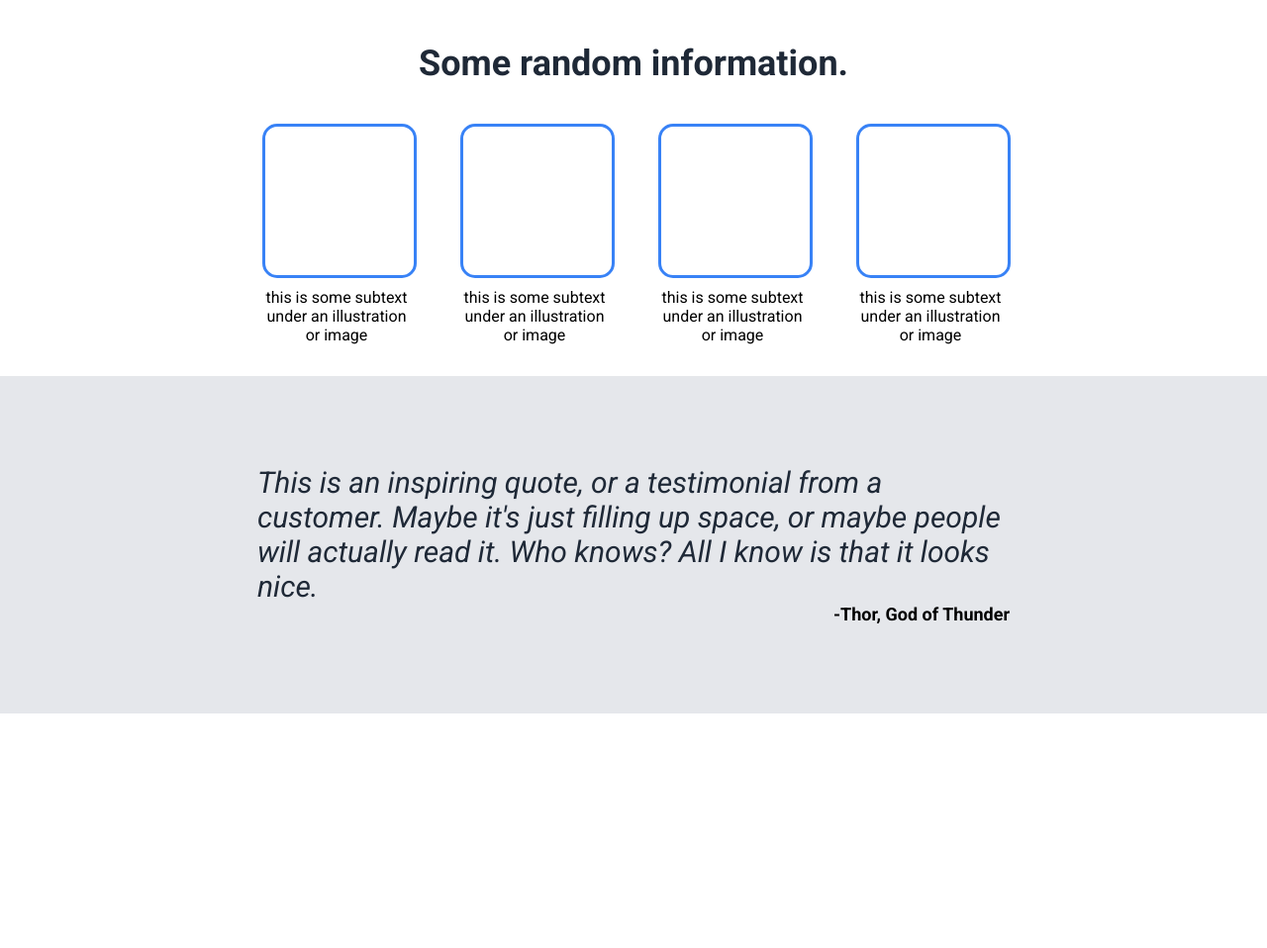
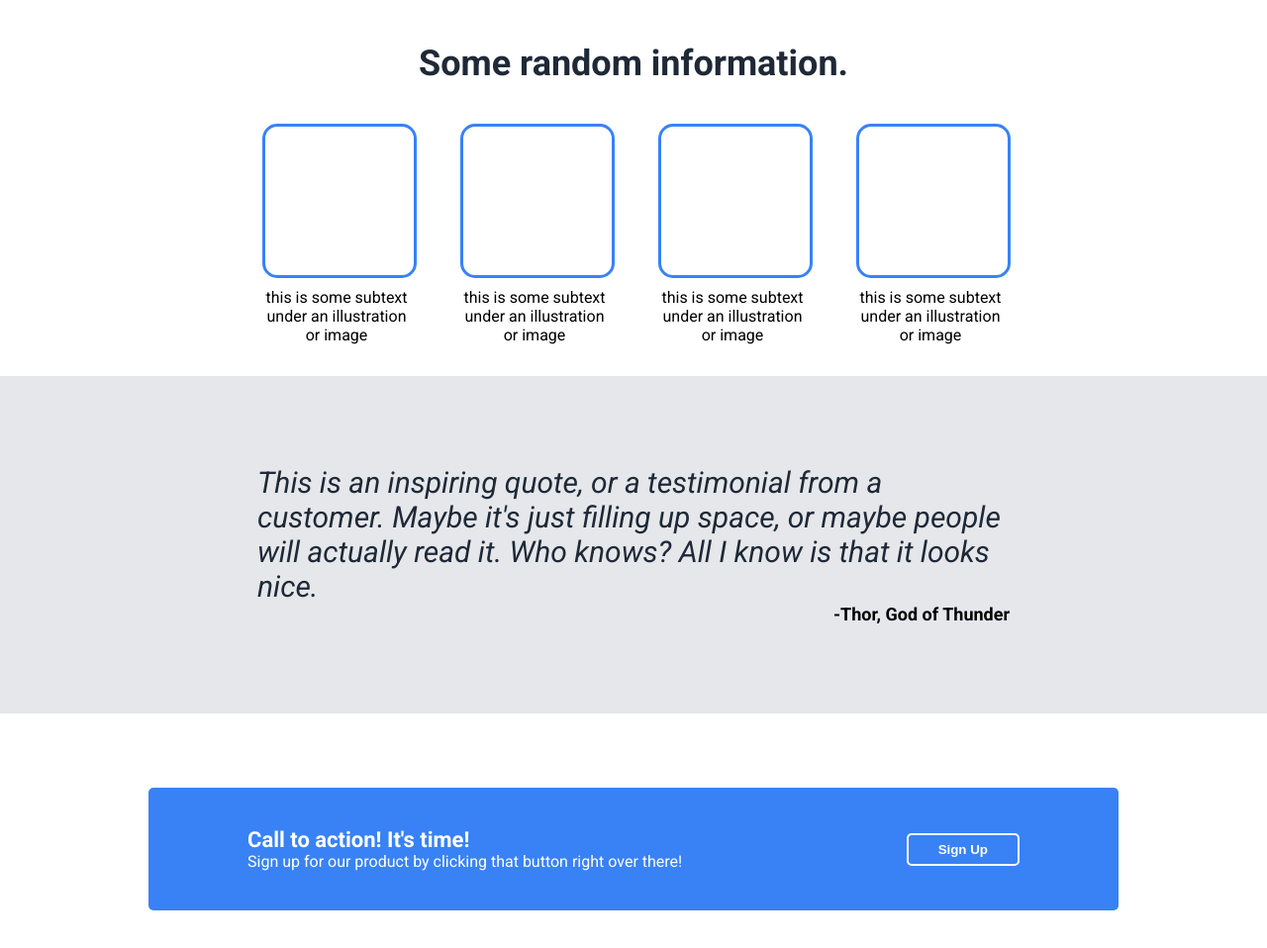
Before and after one commit to JackBogart/landing-page, a plain HTML site: page index.html in a window 1280 px wide. Shown: the part 442-1400 px from the top of the page at 99% size. Before the commit the page ends 1163 px from the top, so only its background shows below. Drawn offline with Linux system fonts and the light colour scheme.

Commit message:
Add sign up banner to the page
A section encouraging users to sign up was added for convenience.

```diff
--- a/css/styles.css
+++ b/css/styles.css
@@ -8,8 +8,7 @@ body {
   font-family: "Roboto", sans-serif;
 }
 .section-1,
-.section-2,
-.section-4 {
+.section-2 {
   padding: 5px 100px;
 }
 
@@ -72,6 +71,7 @@ ul {
   color: white;
   border-radius: 5px;
   border: 0;
+  font-weight: bold;
 }
 
 .placeholder {
@@ -131,3 +131,25 @@ ul {
   font-weight: bold;
   font-size: 18px;
 }
+
+.section-4 {
+  margin: 75px 150px;
+  padding: 40px 100px;
+  background-color: #3882f6;
+  border-radius: 5px;
+  display: flex;
+  justify-content: space-between;
+  align-items: center;
+}
+
+.section-4 .sign-up {
+  border: 2px white solid;
+}
+
+.sign-up-banner {
+  color: white;
+}
+.banner-header {
+  font-weight: bold;
+  font-size: 22px;
+}
--- a/index.html
+++ b/index.html
@@ -74,5 +74,12 @@
         <p class="quote-author">-Thor, God of Thunder</p>
       </div>
     </div>
+    <div class="section-4">
+      <div class="sign-up-banner">
+        <p class="banner-header">Call to action! It's time!</p>
+        <p class="banner-subtext">Sign up for our product by clicking that button right over there!</p>
+      </div>
+      <button class="sign-up">Sign Up</button>
+    </div>
   </body>
 </html>
```
